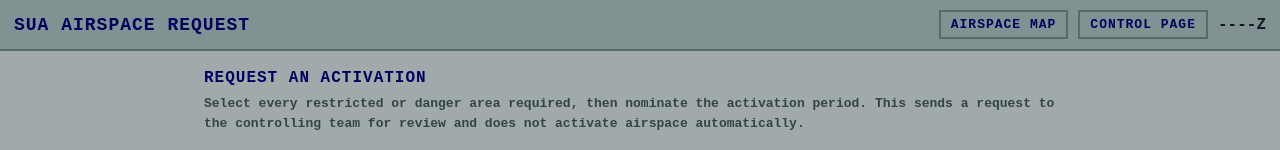
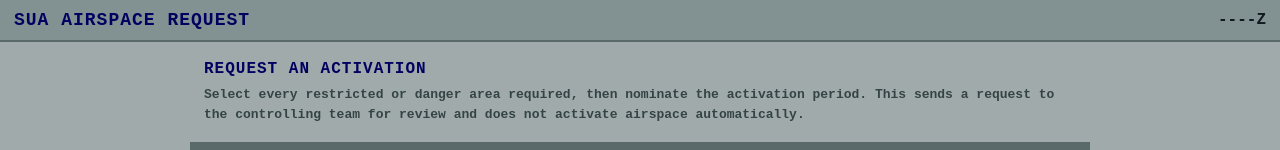
Before and after one commit to RealLeviticus/suaplugin, a plain HTML site: page cloudflare-pages/public/request.html in a window 1280 px wide. Shown: the top 150 px of the page. Drawn offline with Linux system fonts and the light colour scheme; no server answers.

Commit message:
Remove request page navigation buttons

```diff
--- a/cloudflare-pages/public/request.html
+++ b/cloudflare-pages/public/request.html
@@ -9,7 +9,7 @@
 </style>
 </head>
 <body>
-<div class='top'><h1>SUA AIRSPACE REQUEST</h1><a href='/map'>AIRSPACE MAP</a><a href='/'>CONTROL PAGE</a><span id='clock'>----Z</span></div>
+<div class='top'><h1>SUA AIRSPACE REQUEST</h1><span id='clock'>----Z</span></div>
 <div class='intro'><h2>REQUEST AN ACTIVATION</h2><p>Select every restricted or danger area required, then nominate the activation period. This sends a request to the controlling team for review and does not activate airspace automatically.</p></div>
 <form class='form' id='form'>
   <div class='section-title'>AIRSPACE SELECTION</div>
```
